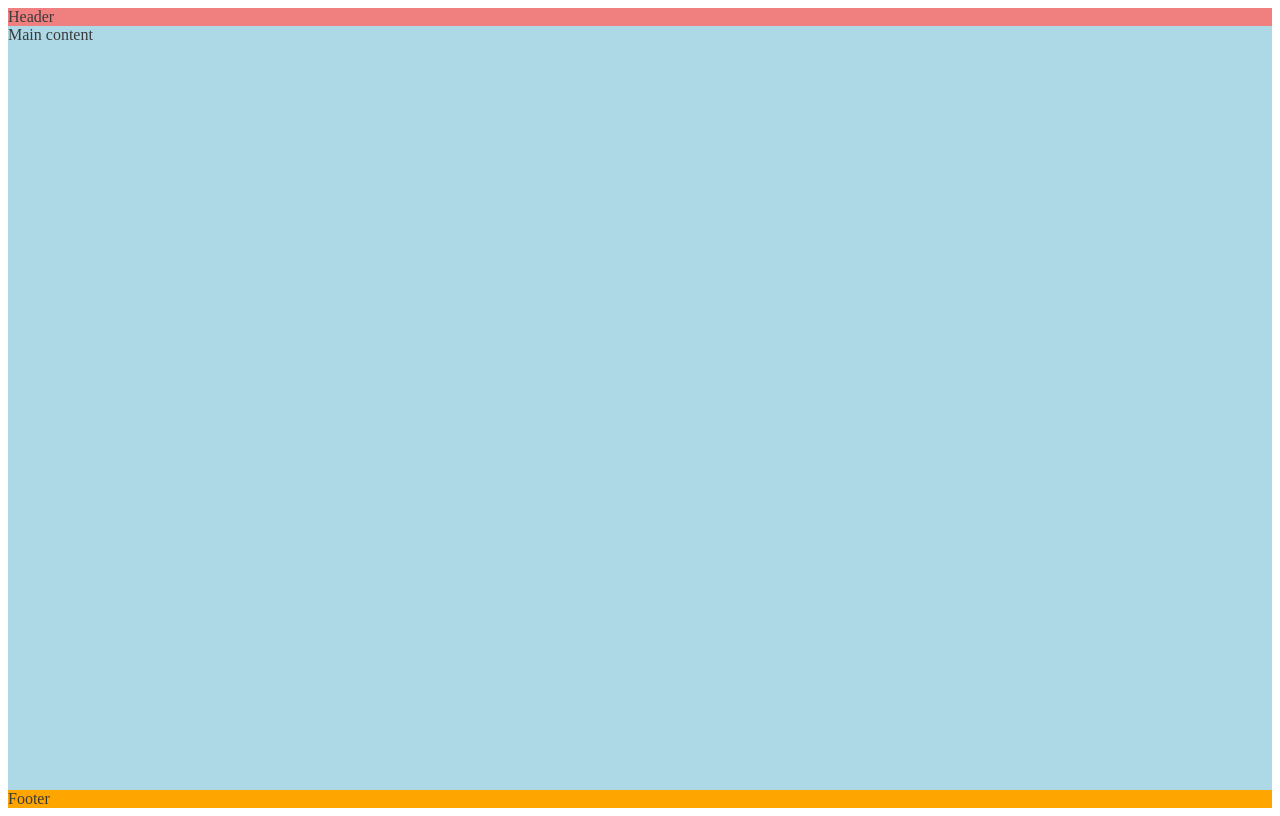
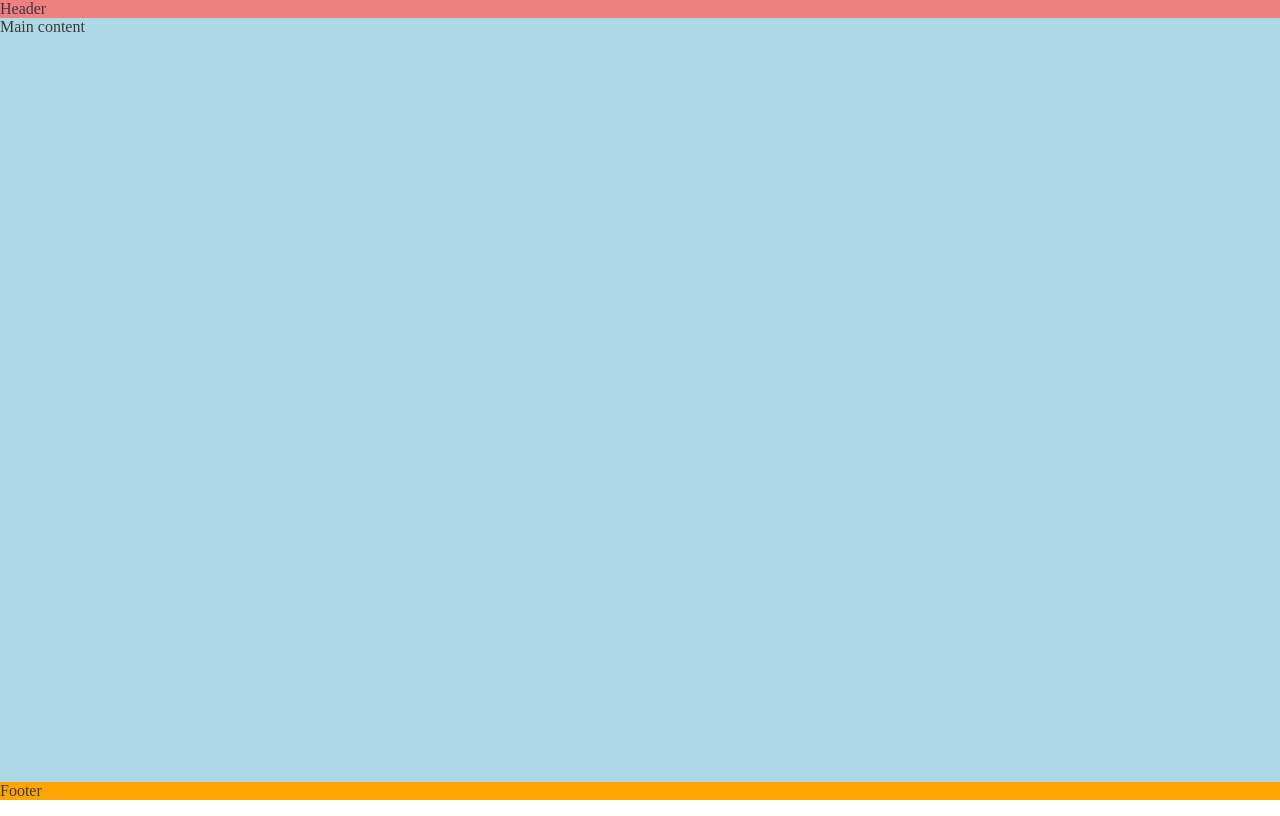
Before and after one commit to StefFrustagli/LoveRunning, a plain HTML site: page index.html in a window 1280 px wide. Drawn offline with Linux system fonts and the light colour scheme.

Commit message:
Re-edit mistake with asterisk

```diff
--- a/assets/css/style.css
+++ b/assets/css/style.css
@@ -1,9 +1,9 @@
 /* Google fonts import */
-<style>@import url('https://fonts.googleapis.com/css2?family=Lato:wght@300&family=Oswald:wght@200;300;400;500;600;700&display=swap');
-</style>
+@import url('https://fonts.googleapis.com/css2?family=Lato:wght@300&family=Oswald:wght@200;300;400;500;600;700&display=swap');
+
 
 /*Asterisk wildcard selector to override default styles added by the browser */
-#{
+*{
     padding: 0;
     margin: 0;
     box-sizing: border-box;
```
